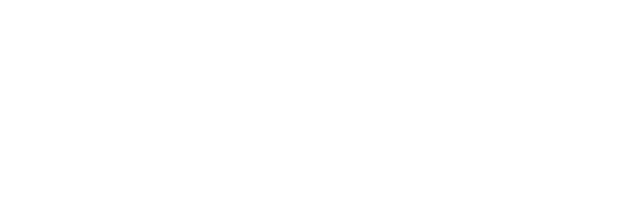
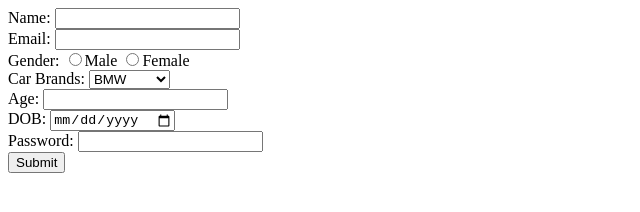
Before and after one commit to acciojob/signup-form-car-Kaveri1104, a website: page main.html in a window 1280 px wide. Shown: the whole page, without its empty margins (0-640 px from the left). Drawn offline with Linux system fonts and the light colour scheme.

Commit message:
created a submission

```diff
--- a/main.html
+++ b/main.html
@@ -10,7 +10,44 @@
 	<!-- the entire body must be written by student -->
     <script type="text/javascript" src="./script.js">
 </script>
-
+<form method="get">
+	<div>
+		<label for="name">Name:</label>
+		<input type="text" id="name" required>
+	</div>
+	<div>
+		<label for="email">Email:</label>
+		<input type="email" id="email" required>
+	</div>
+	<div>
+		<label for="#gender">Gender:</label>
+		<input type="radio" id="#gender" name="gender" required value="male">Male
+		<input type="radio" id="#gender" name="gender" required value="female">Female
+	</div>
+	<div>
+		<label for="cars">Car Brands:</label>
+		<select id="cars">
+			<option>BMW</option>
+			<option>Audi</option>
+			<option>Mercedez</option>
+		</select>
+	</div>
+	<div>
+		<label for="age">Age:</label>
+		<input type="number" id="age" required>
+	</div>
+	<div>
+		<label for="dob">DOB:</label>
+		<input type="date" id="dob" required>
+	</div>
+	<div>
+		<label for="password">Password:</label>
+		<input type="password" id="password" required>
+	</div>
+	<div>
+		<button type="submit">Submit</button>
+	</div>
+</form>
 </body>
 
 </html>
```
